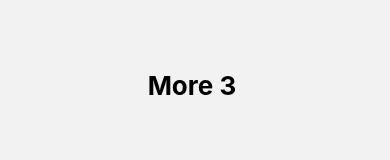
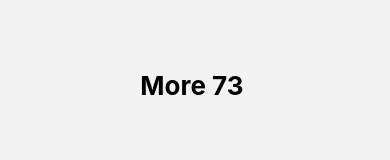
Before and after one commit to alyaj8/BookWorm, a React Native app: screen /More in a window 390 px wide. Shown: the part 344-504 px from the top of the page. Built offline with nearby package versions, Linux system fonts and the light colour scheme.

Commit message:
Update More.js

```diff
--- a/navigation/screens/More.js
+++ b/navigation/screens/More.js
@@ -6,7 +6,7 @@ export default function More({ navigation }) {
         <View style={{ flex: 1, alignItems: 'center', justifyContent: 'center' }}>
             <Text
               //  onPress={() => alert('This is the "more" screen.')}
-                style={{ fontSize: 26, fontWeight: 'bold' }}>More 3 </Text>
+                style={{ fontSize: 26, fontWeight: 'bold' }}>More 73 </Text>
         </View>
     );
 }
```
